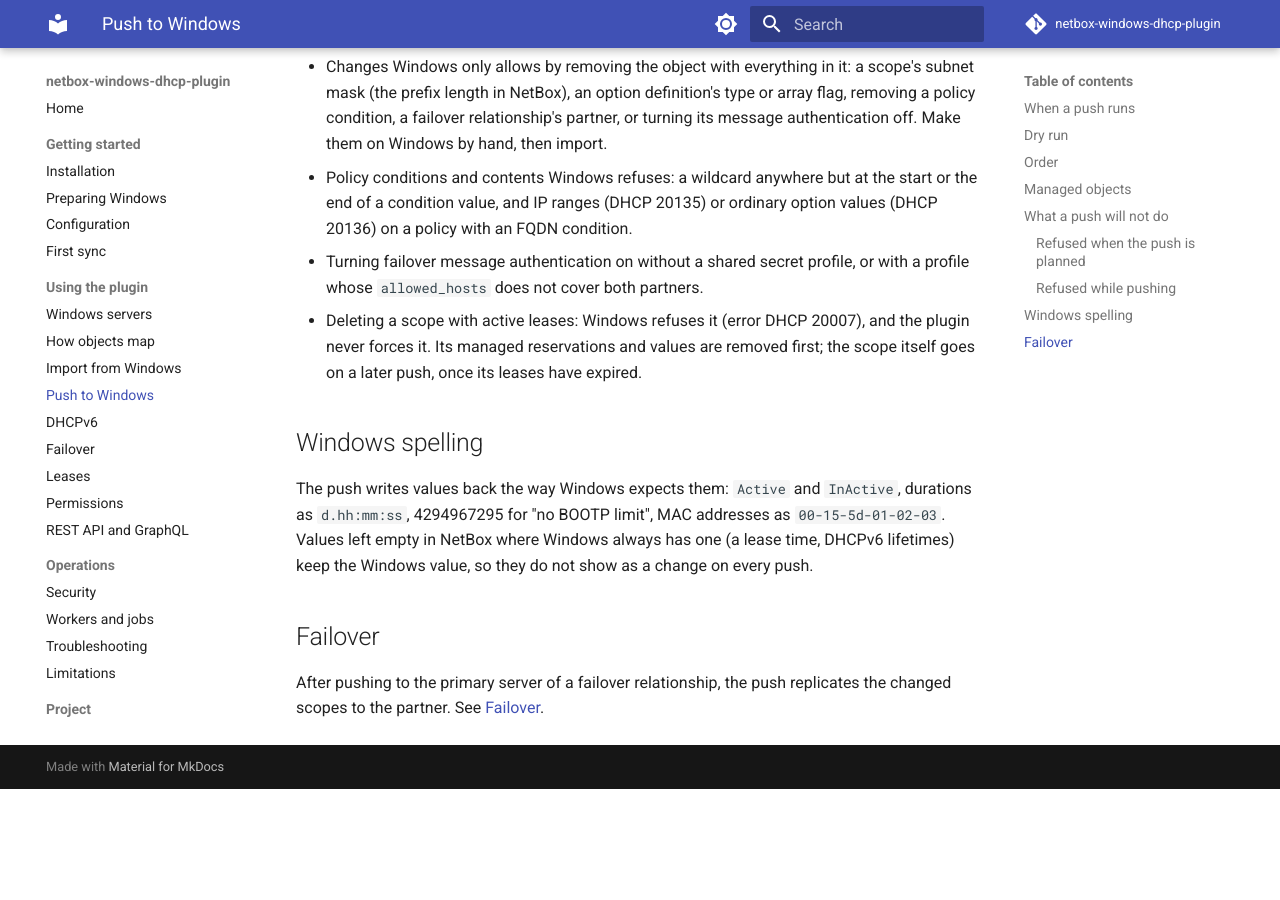
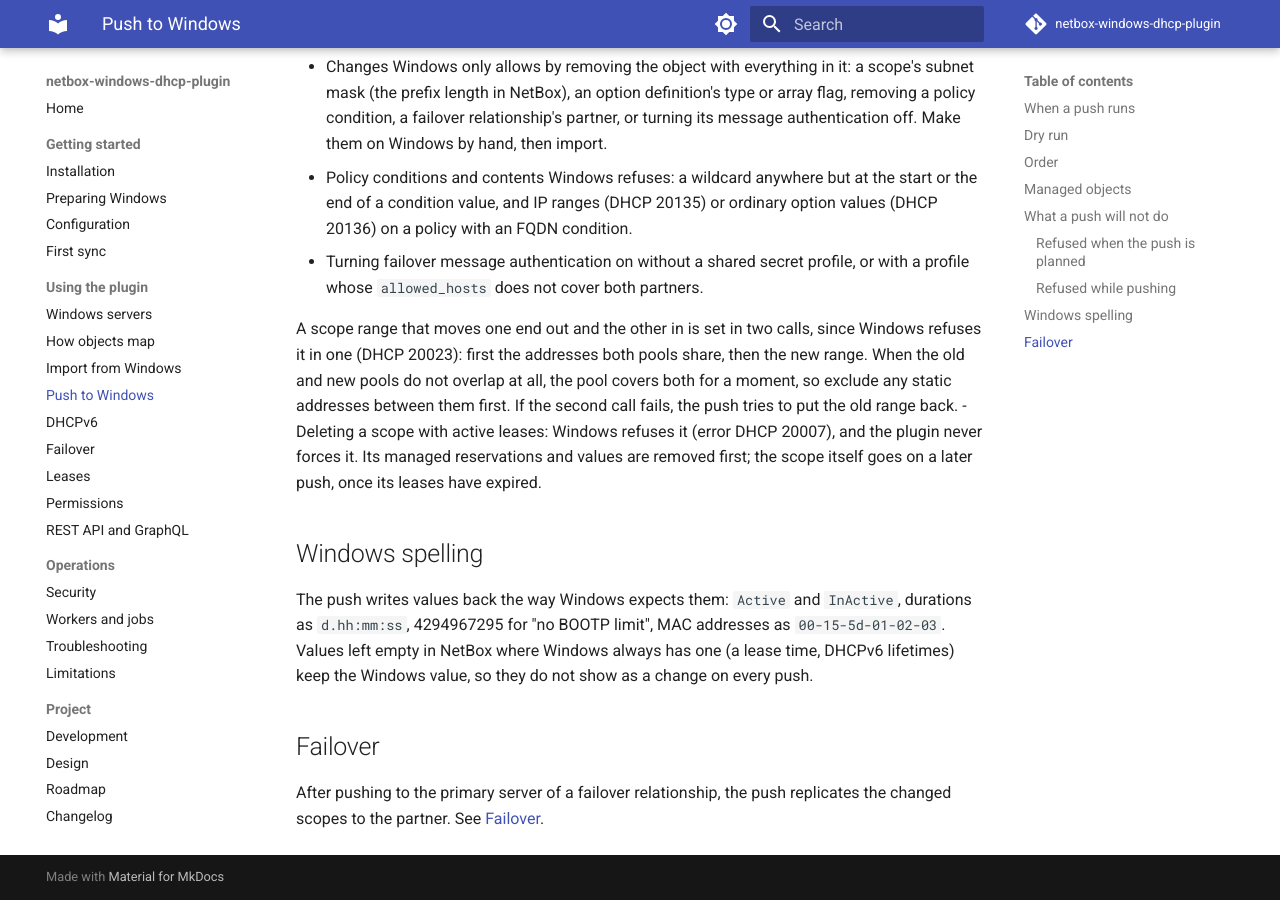
Before and after one commit to thomaschristory/netbox-windows-dhcp-plugin, an MkDocs documentation site: the page built from docs/push.md, in a window 1280 px wide and 900 px high, scrolled down 3313 px. Built offline with MkDocs 1.6.1 and Material for MkDocs 9.7.7, drawn with Linux system fonts in a browser that asks for light colours; comment, search, counter and statistics services are not loaded; before the commit the page ends 4102 px from its top, so only the background shows below that.

Commit message:
Address review: docs for the two-step range change and tighter tests
Claude-Session: https://claude.ai/code/session_01AF5ViirowGxQzYmffyePf3

```diff
--- a/docs/push.md
+++ b/docs/push.md
@@ -114,6 +114,11 @@ ordinary planned updates or deletes. The push refuses the change, goes on with t
   value, and IP ranges (DHCP 20135) or ordinary option values (DHCP 20136) on a policy with an FQDN condition.
 - Turning failover message authentication on without a shared secret profile, or with a profile whose
   `allowed_hosts` does not cover both partners.
+
+A scope range that moves one end out and the other in is set in two calls, since Windows refuses it in one (DHCP
+20023): first the addresses both pools share, then the new range. When the old and new pools do not overlap at all,
+the pool covers both for a moment, so exclude any static addresses between them first. If the second call fails,
+the push tries to put the old range back.
 - Deleting a scope with active leases: Windows refuses it (error DHCP 20007), and the plugin never forces it. Its
   managed reservations and values are removed first; the scope itself goes on a later push, once its leases have
   expired.
```
Also changed, not shown: CHANGELOG.md (+4 -5 lines), docs/DESIGN.md (+1 -1 lines), docs/ROADMAP.md (+1 -1 lines), 4 other files.
